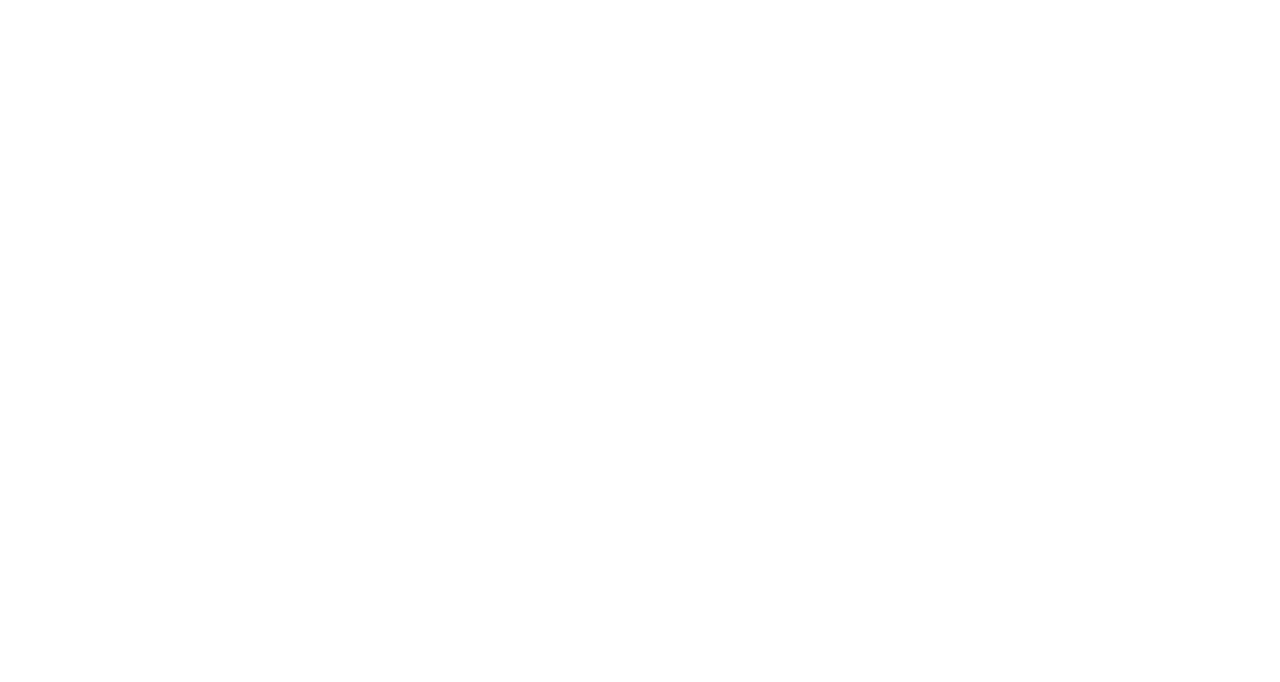
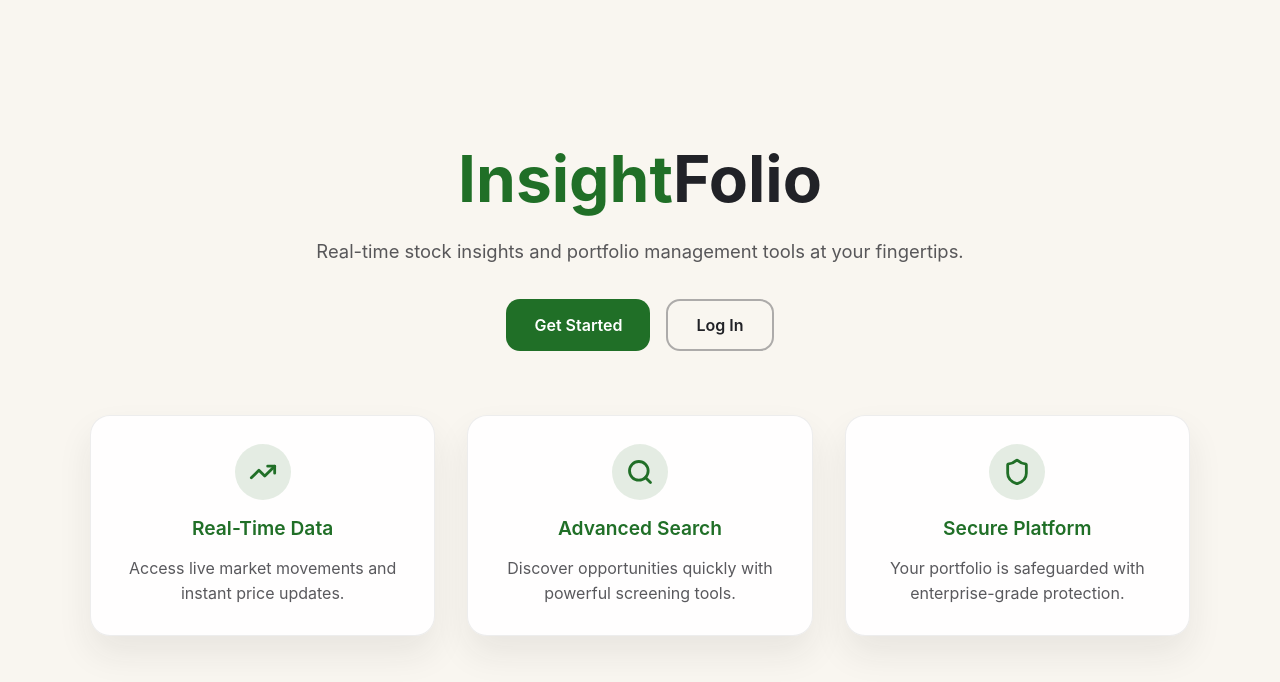
Before and after one commit to InsightFolio/InsightFolio-FE, a React (Create React App) app: page / in a window 1280 px wide. Before the commit this address had no page. Shown: the top 682 px of the page. Built offline with nearby package versions, Linux system fonts and the light colour scheme.

Commit message:
Build default landing page

```diff
--- a/src/App.tsx
+++ b/src/App.tsx
@@ -1,4 +1,5 @@
 import { BrowserRouter, Routes, Route } from 'react-router-dom';
+import LandingPage from './pages/LandingPage';
 import Dashboard from './pages/Dashboard/Dashboard';
 import SignUpPage from './pages/SignUp/SignUpPage';
 import LoginPage from './pages/Login/LoginPage';
@@ -7,6 +8,7 @@ import LoginPage from './pages/Login/LoginPage';
 const App = () => (
   <BrowserRouter>
     <Routes>
+      <Route path="/" element={<LandingPage />} />
       <Route path="/signup" element={<SignUpPage />} />
       <Route path="/dashboard" element={<Dashboard />} />
       <Route path="/login" element={<LoginPage />} />
--- /dev/null
+++ b/src/pages/LandingPage.css
@@ -0,0 +1,153 @@
+.landing {
+  min-height: 100vh;
+  background: #F9F6F0;
+  color: #212227;
+  display: flex;
+  flex-direction: column;
+}
+
+.landing__content {
+  flex: 1;
+  max-width: 1100px;
+  margin: 0 auto;
+  padding: 48px 24px 72px;
+  display: flex;
+  flex-direction: column;
+  align-items: center;
+  text-align: center;
+  gap: 64px;
+  justify-content: center;
+  min-height: calc(100vh - 200px);
+}
+
+.landing__hero {
+  display: flex;
+  flex-direction: column;
+  align-items: center;
+  gap: 20px;
+  max-width: 680px;
+}
+
+.landing__title {
+  font-size: clamp(3rem, 6vw, 4rem);
+  font-weight: 700;
+  color: #206f27;
+  margin: 0;
+}
+
+.landing__title span {
+  color: #212227;
+}
+
+.landing__subtitle {
+  margin: 0;
+  color: rgba(33, 34, 39, 0.75);
+  font-size: 1.15rem;
+  line-height: 1.6;
+}
+
+.landing__actions {
+  display: flex;
+  gap: 16px;
+  margin-top: 12px;
+}
+
+.landing__btn {
+  display: inline-flex;
+  align-items: center;
+  justify-content: center;
+  padding: 14px 28px;
+  border-radius: 14px;
+  font-weight: 600;
+  text-decoration: none;
+  transition: transform 0.15s ease, box-shadow 0.15s ease, background-color 0.15s ease;
+}
+
+.landing__btn--primary {
+  background-color: #206f27;
+  color: #ffffff;
+}
+
+.landing__btn--primary:hover,
+.landing__btn--primary:focus-visible {
+  transform: translateY(-2px);
+  background-color: #1b5d21;
+}
+
+.landing__btn--secondary {
+  background-color: transparent;
+  color: #212227;
+  border: 2px solid rgba(33, 34, 39, 0.35);
+}
+
+.landing__btn--secondary:hover,
+.landing__btn--secondary:focus-visible {
+  background-color: rgba(33, 34, 39, 0.06);
+  transform: translateY(-2px);
+}
+
+.landing__features {
+  width: 100%;
+  display: grid;
+  grid-template-columns: repeat(3, minmax(0, 1fr));
+  gap: 32px;
+}
+
+.landing__feature {
+  background-color: rgba(255, 255, 255, 0.9);
+  border-radius: 20px;
+  padding: 28px 24px;
+  box-shadow: 0 18px 35px rgba(33, 34, 39, 0.08);
+  display: flex;
+  flex-direction: column;
+  align-items: center;
+  gap: 16px;
+  border: 1px solid rgba(33, 34, 39, 0.08);
+}
+
+.landing__feature-icon {
+  width: 56px;
+  height: 56px;
+  border-radius: 50%;
+  background: rgba(32, 111, 39, 0.12);
+  display: flex;
+  align-items: center;
+  justify-content: center;
+  color: #206f27;
+}
+
+.landing__feature-icon svg {
+  width: 28px;
+  height: 28px;
+  stroke-width: 2.4;
+}
+
+.landing__feature-title {
+  margin: 0;
+  font-size: 1.2rem;
+  color: #206f27;
+  font-weight: 600;
+}
+
+.landing__feature-description {
+  margin: 0;
+  color: rgba(33, 34, 39, 0.75);
+  line-height: 1.6;
+}
+
+@media (max-width: 640px) {
+  .landing__actions {
+    flex-direction: column;
+    width: 100%;
+  }
+
+  .landing__btn {
+    width: 100%;
+  }
+}
+
+@media (max-width: 960px) {
+  .landing__features {
+    grid-template-columns: repeat(auto-fit, minmax(220px, 1fr));
+  }
+}
--- /dev/null
+++ b/src/pages/LandingPage.tsx
@@ -0,0 +1,59 @@
+import React from 'react';
+import { Link } from 'react-router-dom';
+import { TrendingUp, Search, Shield } from 'lucide-react';
+import './LandingPage.css';
+
+const features = [
+  {
+    icon: TrendingUp,
+    title: 'Real-Time Data',
+    description: 'Access live market movements and instant price updates.'
+  },
+  {
+    icon: Search,
+    title: 'Advanced Search',
+    description: 'Discover opportunities quickly with powerful screening tools.'
+  },
+  {
+    icon: Shield,
+    title: 'Secure Platform',
+    description: 'Your portfolio is safeguarded with enterprise-grade protection.'
+  }
+];
+
+const LandingPage: React.FC = () => (
+  <div className="landing">
+    <main className="landing__content">
+      <section className="landing__hero">
+        <h1 className="landing__title">
+          Insight<span>Folio</span>
+        </h1>
+        <p className="landing__subtitle">
+          Real-time stock insights and portfolio management tools at your fingertips.
+        </p>
+        <div className="landing__actions">
+          <Link to="/signup" className="landing__btn landing__btn--primary">
+            Get Started
+          </Link>
+          <Link to="/login" className="landing__btn landing__btn--secondary">
+            Log In
+          </Link>
+        </div>
+      </section>
+
+      <section className="landing__features" aria-label="Platform benefits">
+        {features.map(({ icon: Icon, title, description }) => (
+          <article className="landing__feature" key={title}>
+            <div className="landing__feature-icon">
+              <Icon aria-hidden="true" />
+            </div>
+            <h3 className="landing__feature-title">{title}</h3>
+            <p className="landing__feature-description">{description}</p>
+          </article>
+        ))}
+      </section>
+    </main>
+  </div>
+);
+
+export default LandingPage;
```
